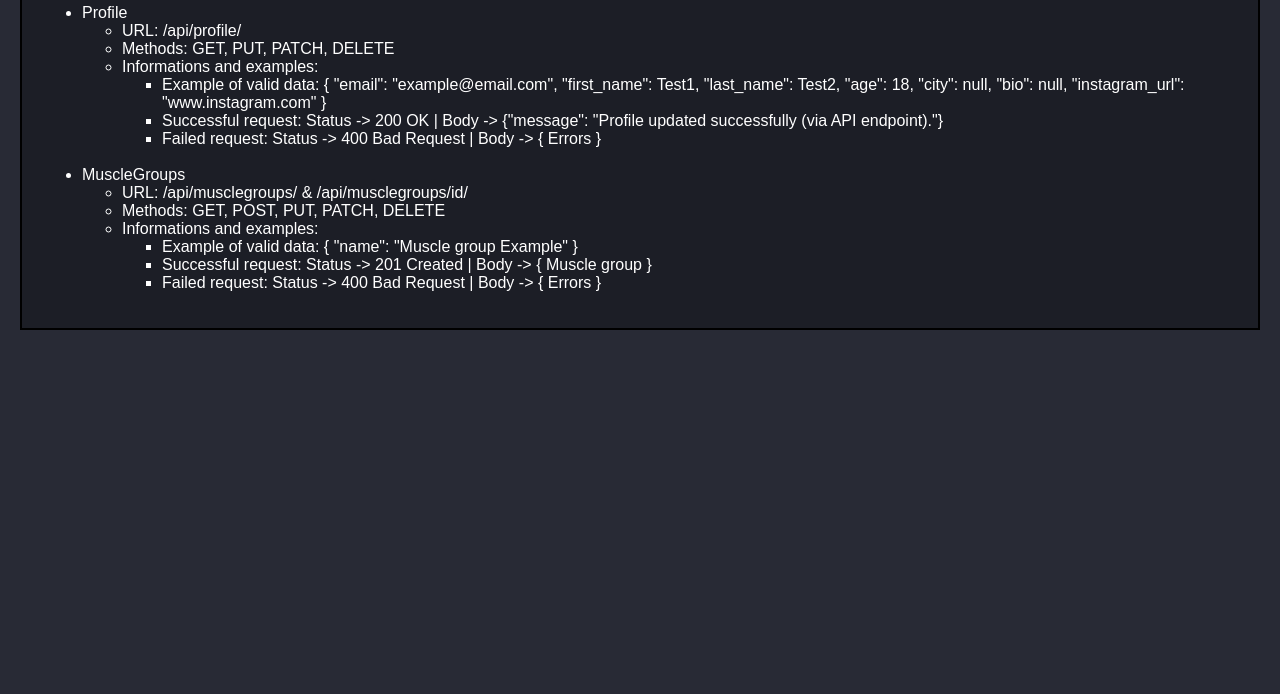
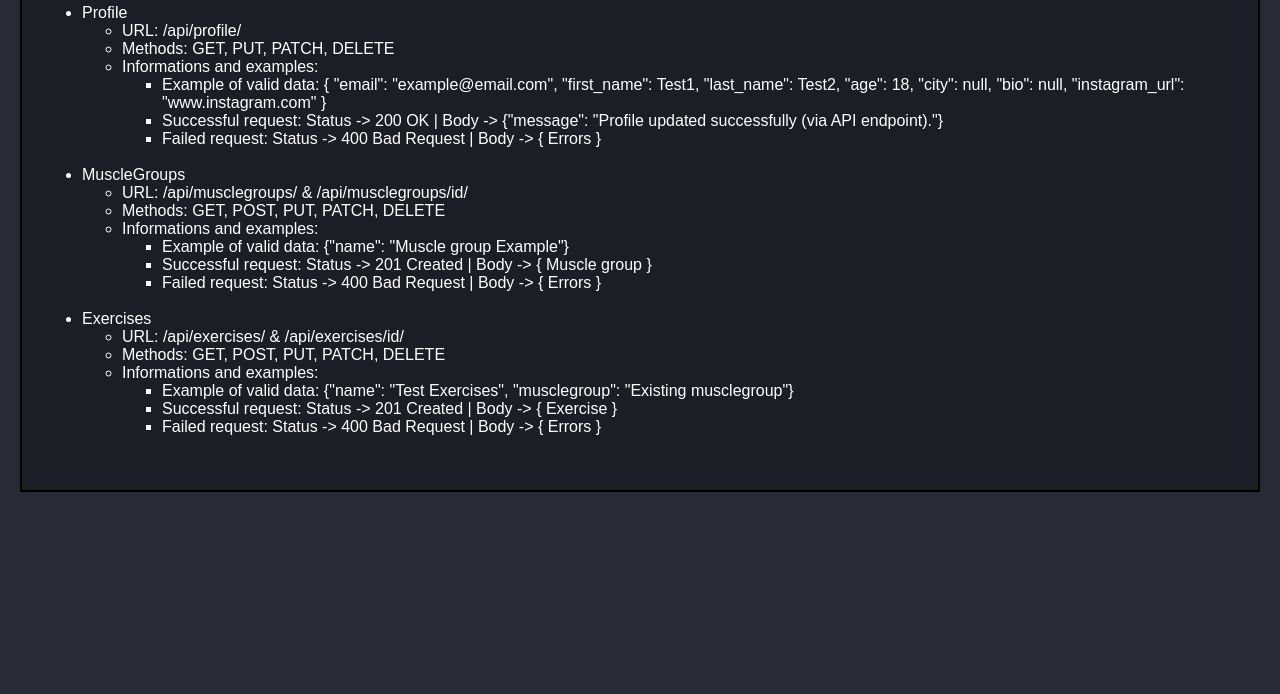
Before and after one commit to vladutcretu/MyWorkoutSTATS, a Django app: page /rest-api/ in a window 1280 px wide. Shown: the part 871-1565 px from the top of the page. Run offline with Django 5.2, Linux system fonts and the light colour scheme.

Commit message:
API branch: Add Exercise API view

```diff
--- a/core/templates/utility/rest_api.html
+++ b/core/templates/utility/rest_api.html
@@ -95,7 +95,7 @@
                             "city": null,
                             "bio": null,
                             "instagram_url": "www.instagram.com"
-                        }</li>
+                            }</li>
                         <li>Successful request: Status -> 200 OK | Body -> {"message": "Profile updated successfully (via API endpoint)."}</li>
                         <li>Failed request: Status -> 400 Bad Request | Body -> { Errors }</li>
                     </ul>
@@ -103,21 +103,35 @@
             </ul>
         <br>
 
-            <li>MuscleGroups</li>
+        <li>MuscleGroups</li>
             <ul>
                 <li>URL: /api/musclegroups/ & /api/musclegroups/id/</li>
                 <li>Methods: GET, POST, PUT, PATCH, DELETE</li>
                 <li>Informations and examples:
                     <ul>
-                        <li>Example of valid data:
-                            {
-                            "name": "Muscle group Example"
-                        }</li>
+                        <li>Example of valid data: {"name": "Muscle group Example"}</li>
                         <li>Successful request: Status -> 201 Created | Body -> { Muscle group }</li>
                         <li>Failed request: Status -> 400 Bad Request | Body -> { Errors }</li>
                     </ul>
                 </li>
             </ul>
+        <br>
+
+        <li>Exercises</li>
+            <ul>
+                <li>URL: /api/exercises/ & /api/exercises/id/</li>
+                <li>Methods: GET, POST, PUT, PATCH, DELETE</li>
+                <li>Informations and examples:
+                    <ul>
+                        <li>Example of valid data: {"name": "Test Exercises", "musclegroup": "Existing musclegroup"}</li>
+                        <li>Successful request: Status -> 201 Created | Body -> { Exercise }</li>
+                        <li>Failed request: Status -> 400 Bad Request | Body -> { Errors }</li>
+                    </ul>
+                </li>
+            </ul>
+        <br>
+
+
 
 
     </ul>
--- a/fitness/api/urls.py
+++ b/fitness/api/urls.py
@@ -8,6 +8,7 @@
 
 router = DefaultRouter()
 router.register(r'musclegroups', views.MuscleGroupAPIView, basename='musclegroups')
+router.register(r'exercises', views.ExerciseAPIView, basename='exercises')
 
 
 urlpatterns = [
```
Also changed, not shown: fitness/api/serializers.py (+19 -1 lines), fitness/api/views.py (+16 -2 lines).
